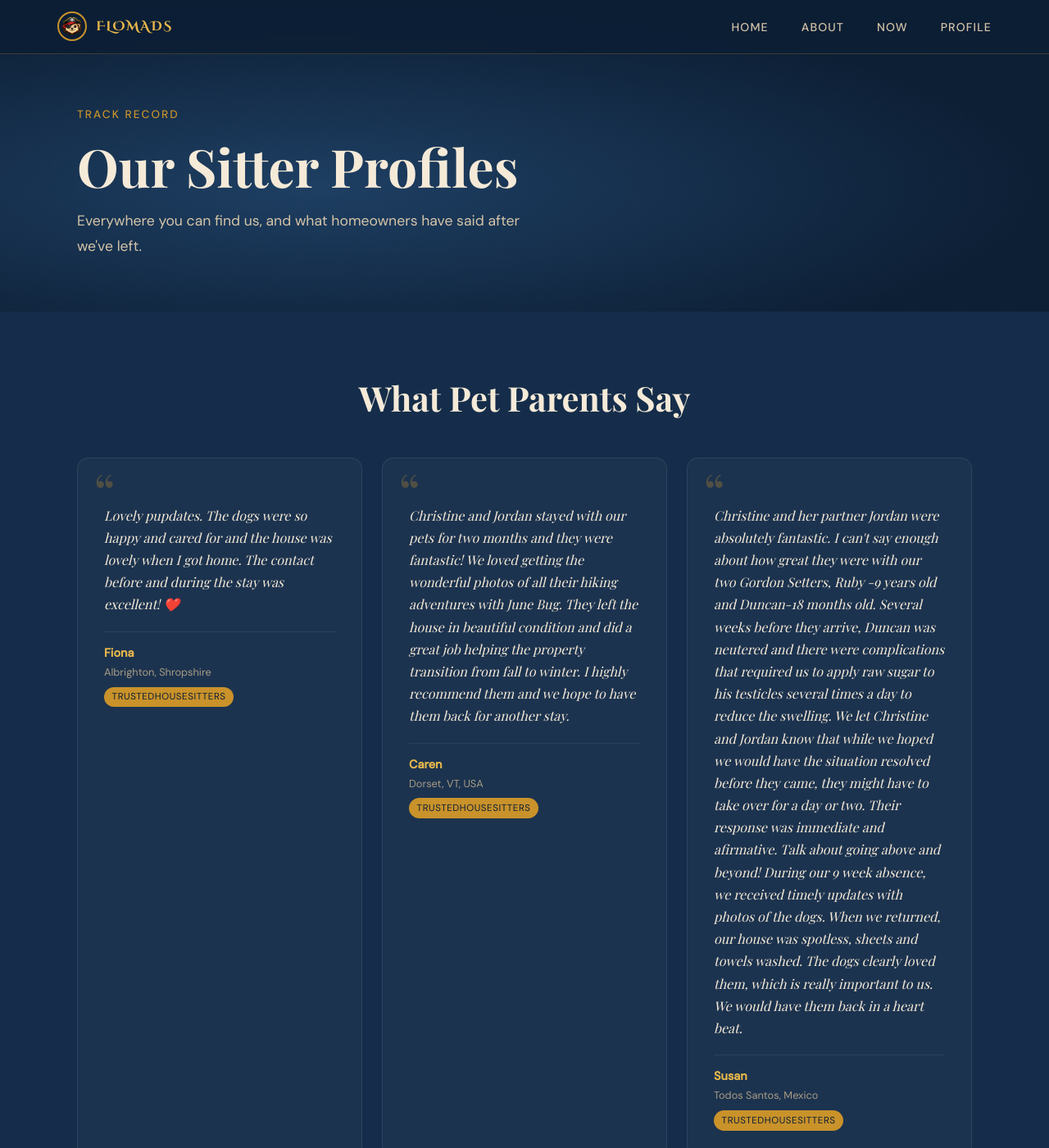
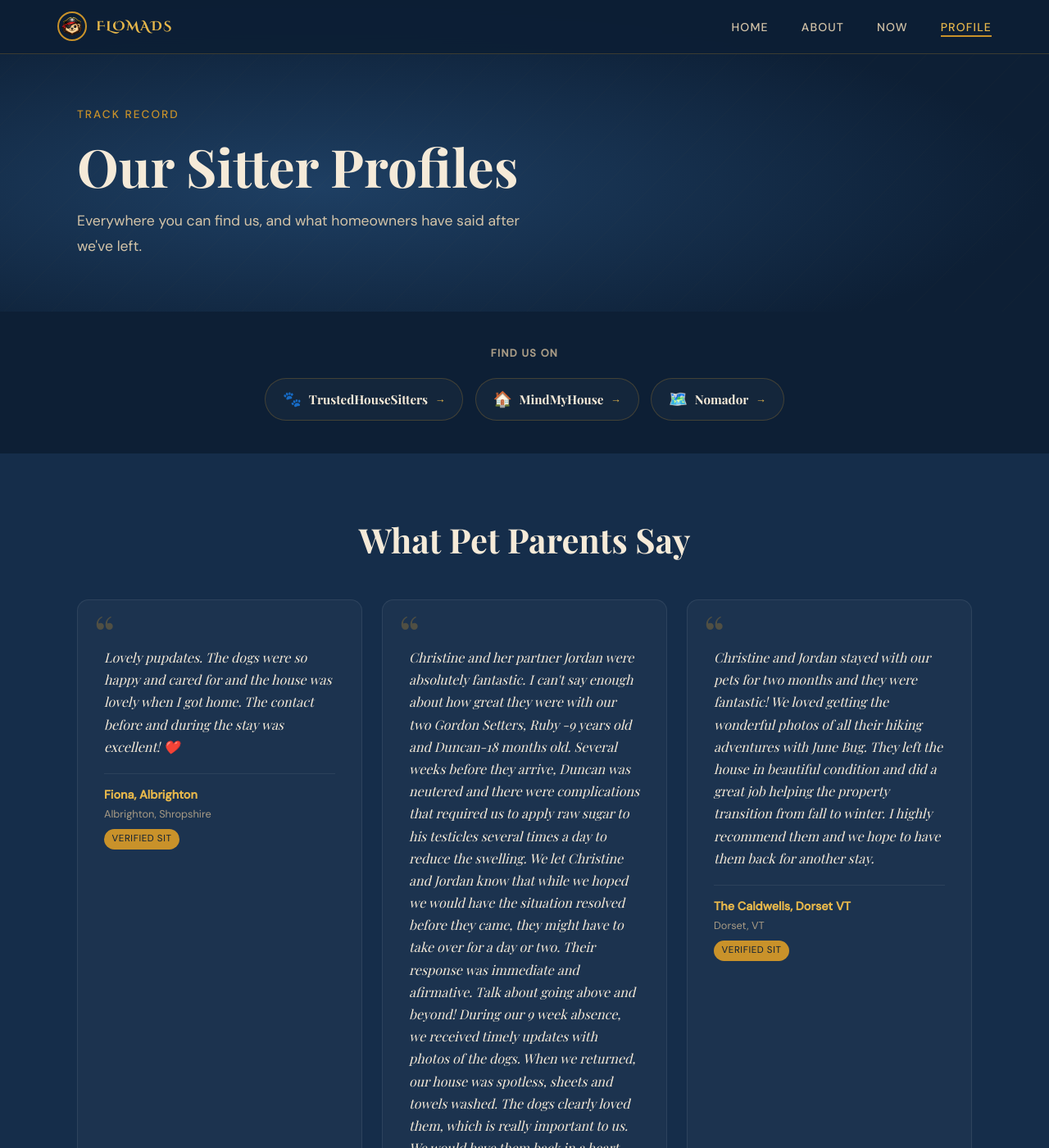
Before and after one commit to Synergy-UpLink/flomads, a Jekyll site: the page built from profile/index.html, in a window 1280 px wide and 1400 px high. Shown: the whole window at 82% size. Built offline with Jekyll 4.4.1, drawn with Linux system fonts in a browser that asks for light colours; some web fonts are replaced; some of the changed text lies outside the part shown.

Commit message:
Cleaned up sits data, moved platform links back to the top after fixing css. Started adding standalone testimonials from THS

```diff
--- a/_data/sits.yml
+++ b/_data/sits.yml
@@ -212,26 +212,13 @@ sits:
         challenges: ""
 
 # ── Standalone testimonials ──────────────────────────────────
-# These appear in the dedicated testimonials section.
-# Can duplicate a per-sit quote here or add extras
-# (e.g. from TrustedHouseSitters reviews).
+# For reviews NOT tied to a documented sit above (e.g. an extra
+# TrustedHouseSitters/Nomador review, or a sit you haven't
+# written up yet). If a testimonial already lives on a sit's
+# `testimonial:` field, don't duplicate it here — the Profile
+# page pulls sit-linked testimonials automatically.
 testimonials:
-  - quote: "Lovely pupdates. The dogs were so happy and cared for and the house was lovely when I got home. The contact before and during the stay was excellent! ❤️"
-    name: "Fiona"
-    location: "Albrighton, Shropshire"
-    platform: "TrustedHouseSitters"
-
-  - quote: "Christine and Jordan stayed with our pets for two months and they were fantastic! We loved getting the wonderful photos of all their hiking adventures with June Bug. They left the house in beautiful condition and did a great job helping the property transition from fall to winter. I highly recommend them and we hope to have them back for another stay."
-    name: "Caren"
-    location: "Dorset, VT, USA"
-    platform: "TrustedHouseSitters"
-
-  - quote: "Christine and her partner Jordan were absolutely fantastic. I can't say enough about how great they were with our two Gordon Setters, Ruby -9 years old and Duncan-18 months old. Several weeks before they arrive, Duncan was neutered and there were complications that required us to apply raw sugar to his testicles several times a day to reduce the swelling. We let Christine and Jordan know that while we hoped we would have the situation resolved before they came, they might have to take over for a day or two. Their response was immediate and afirmative. Talk about going above and beyond! During  our 9 week absence, we received timely updates with photos of the dogs. When we returned, our house was spotless, sheets and towels washed. The dogs clearly loved them, which is really important to us. We would have them back in a heart beat."
-    name: "Susan"
-    location: "Todos Santos, Mexico"
-    platform: "TrustedHouseSitters"
-
-  - quote: "Christine and Jordan are both relaxed and reliable. They love animals and know how care for them and train them. Christine was always quick to respond and take care of anything that needed to be done. Communication was great. She was always proactive which took the worry away from us. She was attentive to medication, vet visits and getting food for the dogs along with anything else that needed to be done. We feel very lucky to have had them taking care of our animals and home! Thank you so much!"
-    name: "Tom & Alethia"
-    location: "Santa Maria, Costa Rica"
-    platform: "TrustedHouseSitters"
+  - quote: "I've known Christine for over 25 years. She has watched my house and pets (cats and birds) numerous times. She's caring, clean and trustworthy!! Five stars all around!! I have also seen how well she treated her own pets and home over the years. I am extremely comfortable handing her my house keys and not worrying about my home. I know my pets will be loved and well taken care of!!"
+    name: "Heather Baker"
+    location: "Colorado Springs, CO, USA"
+    platform: "Direct"
--- a/_includes/nav.html
+++ b/_includes/nav.html
@@ -8,7 +8,7 @@
       <li><a href="{{ '/' | relative_url }}"{% if page.url == '/' %} class="active"{% endif %}>Home</a></li>
       <li><a href="{{ '/about/' | relative_url }}"{% if page.url contains '/about' %} class="active"{% endif %}>About</a></li>
       <li><a href="{{ '/now/' | relative_url }}"{% if page.url contains '/now' %} class="active"{% endif %}>Now</a></li>
-      <li><a href="{{ '/profile/' | relative_url }}"{% if page.url contains '/profiles' %} class="active"{% endif %}>Profile</a></li>
+      <li><a href="{{ '/profile/' | relative_url }}"{% if page.url contains '/profile' %} class="active"{% endif %}>Profile</a></li>
     </ul>
     <button class="nav-toggle" aria-label="Toggle menu">☰</button>
   </div>
--- a/assets/css/style.css
+++ b/assets/css/style.css
@@ -791,28 +791,44 @@ em { font-style: italic; color: var(--gold-light); }
    PROFILES PAGE
 ══════════════════════════════════════════ */
 
-/* ── Platform cards ── */
-.platform-grid {
-  display: grid;
-  grid-template-columns: repeat(auto-fit, minmax(260px, 1fr));
-  gap: 1.5rem;
+/* ── Platform links (compact) ── */
+.platform-strip-label {
+  font-size: 0.8rem;
+  font-weight: 600;
+  letter-spacing: 0.1em;
+  text-transform: uppercase;
+  color: var(--text-muted);
+  margin-bottom: 1.2rem;
 }
-.platform-card {
+.platform-strip {
+  display: flex;
+  flex-wrap: wrap;
+  justify-content: center;
+  gap: 0.9rem;
+}
+.platform-pill {
+  display: inline-flex;
+  align-items: center;
+  gap: 0.55rem;
   background: rgba(255,255,255,0.03);
   border: 1px solid var(--border);
-  border-radius: var(--radius-lg);
-  padding: 2rem;
-  text-align: center;
+  border-radius: 999px;
+  padding: 0.55rem 1.3rem;
   transition: all var(--transition);
 }
-.platform-card:hover {
+.platform-pill:hover {
   border-color: var(--gold);
   background: rgba(255,255,255,0.05);
-  transform: translateY(-4px);
+  transform: translateY(-2px);
 }
-.platform-icon { font-size: 2.2rem; margin-bottom: 1rem; }
-.platform-card h3 { margin-bottom: 0.5rem; }
-.platform-card p { font-size: 0.92rem; margin-bottom: 1.5rem; }
+.platform-pill-icon { font-size: 1.15rem; }
+.platform-pill-name {
+  font-family: var(--font-display);
+  font-weight: 700;
+  font-size: 0.95rem;
+  color: var(--cream);
+}
+.platform-pill-arrow { color: var(--gold-light); font-size: 0.8rem; }
 
 /* ── Testimonials ── */
 .testimonials-grid {
@@ -893,7 +909,7 @@ em { font-style: italic; color: var(--gold-light); }
   .what-grid { grid-template-columns: 1fr; gap: 2rem; }
   .what-cards { max-width: 400px; }
   .crew-grid { grid-template-columns: 1fr; }
-  .platform-grid, .testimonials-grid { grid-template-columns: 1fr; }
+  .testimonials-grid { grid-template-columns: 1fr; }
   .footer-inner { flex-direction: column; align-items: center; text-align: center; }
 }
 @media (max-width: 640px) {
--- a/profile/index.html
+++ b/profile/index.html
@@ -14,11 +14,39 @@ description: "Where to find the Flomads' sitter profiles, past sit history, and
   </div>
 </section>
 
+<!-- PLATFORM PROFILES -->
+<section class="section" style="padding-top: 2.5rem; padding-bottom: 2.5rem;">
+  <div class="container">
+    <p class="platform-strip-label center">Find Us On</p>
+    <div class="platform-strip">
+      {% for p in site.data.sits.platforms %}
+      <a href="{{ p.url }}" class="platform-pill" target="_blank" rel="noopener" title="{{ p.blurb }}">
+        <span class="platform-pill-icon">{{ p.icon }}</span>
+        <span class="platform-pill-name">{{ p.name }}</span>
+        <span class="platform-pill-arrow">→</span>
+      </a>
+      {% endfor %}
+    </div>
+  </div>
+</section>
+
 <!-- REVIEWS -->
 <section class="section" style="background: var(--navy-mid);">
   <div class="container">
     <h2 class="section-title center">What Pet Parents Say</h2>
     <div class="testimonials-grid">
+      {% for s in site.data.sits.sits %}
+      {% if s.testimonial.quote and s.testimonial.quote != "" %}
+      <div class="testi-card">
+        <blockquote>{{ s.testimonial.quote }}</blockquote>
+        <div class="testi-meta">
+          <div class="testi-name">{{ s.testimonial.name }}</div>
+          <div class="testi-loc">{{ s.location }}</div>
+          <span class="testi-platform">Verified Sit</span>
+        </div>
+      </div>
+      {% endif %}
+      {% endfor %}
       {% for t in site.data.sits.testimonials %}
       <div class="testi-card">
         <blockquote>{{ t.quote }}</blockquote>
@@ -28,23 +56,6 @@ description: "Where to find the Flomads' sitter profiles, past sit history, and
           <span class="testi-platform">{{ t.platform }}</span>
         </div>
       </div>
-      {% endfor %}
-    </div>
-  </div>
-</section>
-
-<!-- PLATFORM PROFILES -->
-<section class="section">
-  <div class="container">
-    <h2 class="section-title center">Find Us On</h2>
-    <div class="platform-grid">
-      {% for p in site.data.sits.platforms %}
-      <a href="{{ p.url }}" class="platform-card" target="_blank" rel="noopener">
-        <div class="platform-icon">{{ p.icon }}</div>
-        <h3>{{ p.name }}</h3>
-        <p>{{ p.blurb }}</p>
-        <span class="btn btn-ghost">View Profile →</span>
-      </a>
       {% endfor %}
     </div>
   </div>
```
